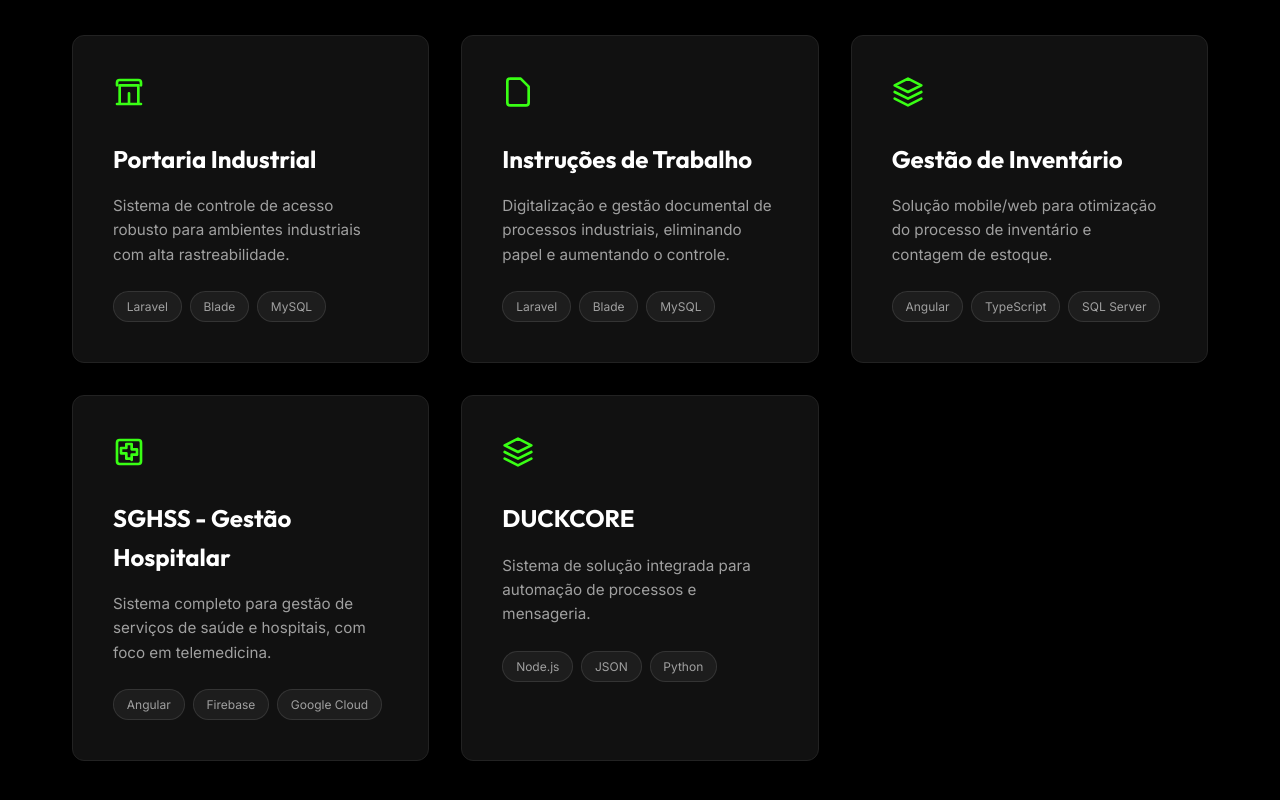
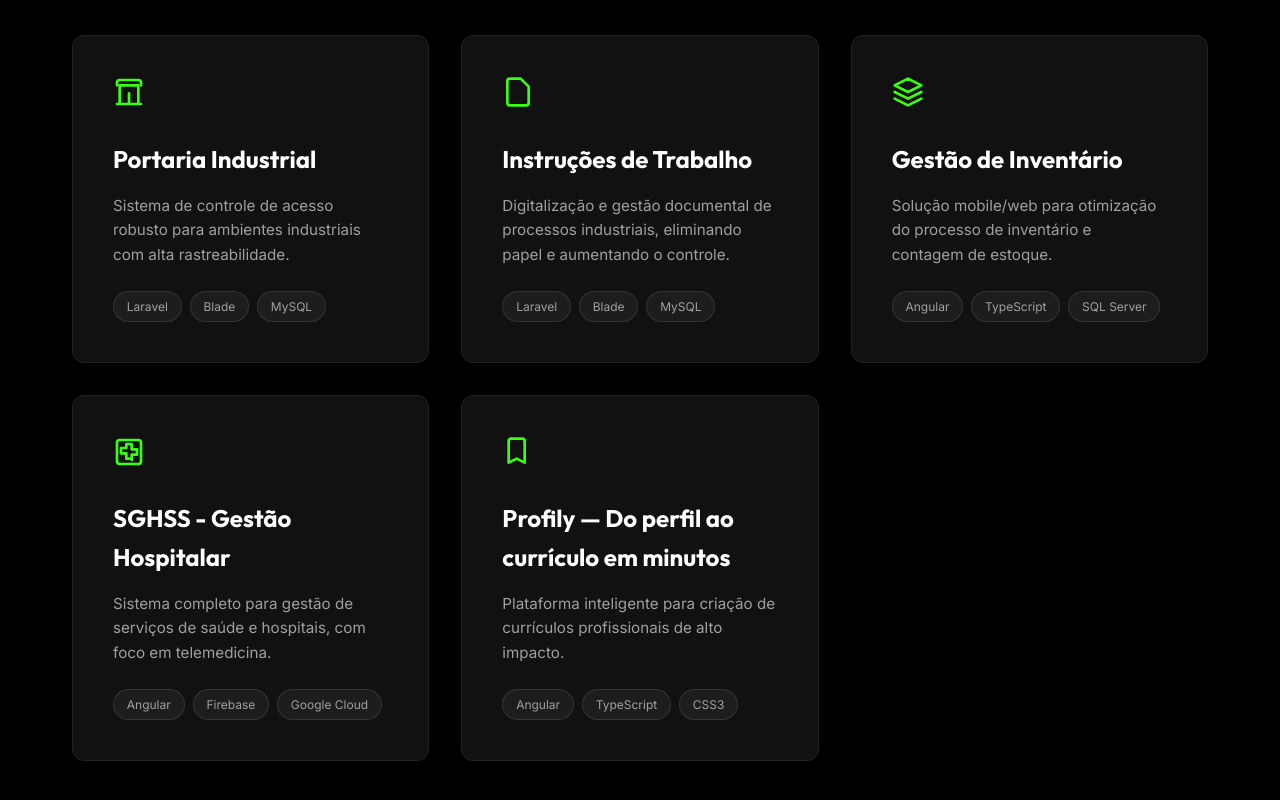
Before and after one commit to Mateus-Jesus-MJ/mateus.jesus, an Angular app: page / in a window 1280 px wide. Shown: the part 1994-2794 px from the top of the page. Built offline with nearby package versions, Linux system fonts and the light colour scheme.

Commit message:
Adição de um novo projeto

```diff
--- a/src/app/components/hero/hero.component.html
+++ b/src/app/components/hero/hero.component.html
@@ -12,16 +12,19 @@
 
             <div class="hero-actions">
                 <a href="#projects" class="btn btn-primary">Ver Projetos</a>
-        <a href="#contact" class="btn btn-outline">Networking</a>
+                <a href="#contact" class="btn btn-outline">Contato</a>
             </div>
 
             <div class="social-links">
                 <a href="https://github.com/Mateus-Jesus-MJ" target="_blank" class="social-icon" title="GitHub">
                     <svg viewBox="0 0 24 24" width="24" height="24" fill="none" stroke="currentColor" stroke-width="2">
-            <path d="M9 19c-5 1.5-5-2.5-7-3m14 6v-3.87a3.37 3.37 0 0 0-.94-2.61c3.14-.35 6.44-1.54 6.44-7A5.44 5.44 0 0 0 20 4.77 5.07 5.07 0 0 0 19.91 1S18.73.65 16 2.48a13.38 13.38 0 0 0-7 0C6.27.65 5.09 1 5.09 1A5.07 5.07 0 0 0 5 4.77a5.44 5.44 0 0 0-1.5 3.78c0 5.42 3.3 6.61 6.44 7A3.37 3.37 0 0 0 9 18.13V22"></path>
+                        <path
+                            d="M9 19c-5 1.5-5-2.5-7-3m14 6v-3.87a3.37 3.37 0 0 0-.94-2.61c3.14-.35 6.44-1.54 6.44-7A5.44 5.44 0 0 0 20 4.77 5.07 5.07 0 0 0 19.91 1S18.73.65 16 2.48a13.38 13.38 0 0 0-7 0C6.27.65 5.09 1 5.09 1A5.07 5.07 0 0 0 5 4.77a5.44 5.44 0 0 0-1.5 3.78c0 5.42 3.3 6.61 6.44 7A3.37 3.37 0 0 0 9 18.13V22">
+                        </path>
                     </svg>
                 </a>
-        <a href="https://www.linkedin.com/in/mateus-de-jesus-da-silva-666045234/" target="_blank" class="social-icon" title="LinkedIn">
+                <a href="https://www.linkedin.com/in/mateus-de-jesus-da-silva-666045234/" target="_blank"
+                    class="social-icon" title="LinkedIn">
                     <svg viewBox="0 0 24 24" width="24" height="24" fill="none" stroke="currentColor" stroke-width="2">
                         <path d="M16 8a6 6 0 0 1 6 6v7h-4v-7a2 2 0 0 0-2-2 2 2 0 0 0-2 2v7h-4v-7a6 6 0 0 1 6-6z"></path>
                         <rect x="2" y="9" width="4" height="12"></rect>
--- a/src/app/components/projects/projects.component.html
+++ b/src/app/components/projects/projects.component.html
@@ -10,7 +10,8 @@
       @for (project of projects; track project.title) {
       <div class="project-card" (click)="openProjectDetails(project)">
         <div class="project-icon">
-            <svg xmlns="http://www.w3.org/2000/svg" width="32" height="32" viewBox="0 0 24 24" fill="none" stroke="currentColor" stroke-width="2" stroke-linecap="round" stroke-linejoin="round">
+          <svg xmlns="http://www.w3.org/2000/svg" width="32" height="32" viewBox="0 0 24 24" fill="none"
+            stroke="currentColor" stroke-width="2" stroke-linecap="round" stroke-linejoin="round">
             <path [attr.d]="project.icon"></path>
           </svg>
         </div>
@@ -44,7 +45,8 @@
 
       <div class="modal-header">
         <div class="modal-icon">
-            <svg xmlns="http://www.w3.org/2000/svg" width="40" height="40" viewBox="0 0 24 24" fill="none" stroke="currentColor" stroke-width="2" stroke-linecap="round" stroke-linejoin="round">
+          <svg xmlns="http://www.w3.org/2000/svg" width="40" height="40" viewBox="0 0 24 24" fill="none"
+            stroke="currentColor" stroke-width="2" stroke-linecap="round" stroke-linejoin="round">
             <path [attr.d]="selectedProject.icon"></path>
           </svg>
         </div>
@@ -64,6 +66,16 @@
           <p>{{ selectedProject.fullDescription }}</p>
         </div>
 
+        <br />
+        @if (selectedProject.website) {
+        <div class="project-links">
+          <a [href]="selectedProject.website" target="_blank" rel="noopener noreferrer" class="btn-project">
+            🌐 <u>{{ selectedProject.textwebsite }}</u>
+          </a>
+        </div>
+        }
+
+        <br />
         <div class="features-section">
           <h3>Funcionalidades Chave</h3>
           <div class="features-grid">
--- a/src/app/components/projects/projects.component.ts
+++ b/src/app/components/projects/projects.component.ts
@@ -8,6 +8,8 @@ interface Project {
     features: string[];
     icon?: string;
     fullDescription?: string;
+    website?: string;
+    textwebsite?: string;
 }
 
 @Component({
@@ -61,21 +63,35 @@ A ferramenta assegura padronização, rastreabilidade e conformidade dos process
             icon: 'M19 3H5a2 2 0 0 0-2 2v14a2 2 0 0 0 2 2h14a2 2 0 0 0 2-2V5a2 2 0 0 0-2-2zm-5 14h-4v-4H6v-4h4V6h4v4h4v4h-4v4z'
         },
         {
-            title: 'DUCKCORE',
-            description: 'Sistema de solução integrada para automação de processos e mensageria.',
-            fullDescription: `Solução Integrada de Automação de Mensageria e Orquestração de Processos.
+            title: 'Profily — Do perfil ao currículo em minutos',
+            description: 'Plataforma inteligente para criação de currículos profissionais de alto impacto.',
+            fullDescription: `Plataforma Inteligente para Construção de Currículos Profissionais.
 
-O DuckCore é uma plataforma robusta desenvolvida em Node.js, projetada para preencher a lacuna entre a comunicação estratégica via WhatsApp e a execução técnica de scripts automatizados.
+O Profily é uma plataforma web desenvolvida para transformar informações profissionais em currículos modernos, organizados e visualmente elegantes. Com uma experiência totalmente interativa, o usuário acompanha em tempo real a construção do documento enquanto preenche seus dados, tornando o processo simples, rápido e intuitivo.
 
-A ferramenta atua como um centro de comando inteligente, um Dashboard de Controle de Missão, permitindo o gerenciamento de fluxos de informação e automações complexas em um único ecossistema.
+Muito além de um gerador de currículos, o Profily oferece recursos inteligentes para valorizar a trajetória profissional do usuário. A plataforma organiza experiências, formações, habilidades e certificações em um layout profissional, permitindo personalização completa e geração de documentos prontos para processos seletivos.
 
-O diferencial do DuckCore é a comunicação inteligente via WhatsApp, diferente de disparadores de mensagens comuns, o DuckCore utiliza tecnologia de emulação de Web Client para garantir uma integração fluida com o WhatsApp e sem a necessidade de pagamento extra por isso.
+Entre seus diferenciais estão a geração inteligente de resumo profissional, múltiplos modelos premium de currículo, organização dinâmica das experiências, salvamento automático das informações e exportação em PDF vetorial de alta qualidade, garantindo compatibilidade com sistemas ATS utilizados por recrutadores.
 
-O DuckCore não é apenas um bot de mensagens, mas um orquestrador de produtividade. Ele une a facilidade de comunicação do WhatsApp com o poder de processamento do Python, oferecendo controle total sobre o fluxo de trabalho automatizado.
+Combinando tecnologia, design e usabilidade, o Profily ajuda profissionais de qualquer área a apresentarem sua trajetória de forma clara, moderna e profissional.
 `,
-            tags: ['Node.js', 'JSON', 'Python'],
-            features: ['Automação de Processos', 'Mensageria WhatsApp & Telegram', 'Orquestração de Processos', 'Scripts Python Customizados', 'Coleta Inteligente de Dados'],
-            icon: 'M12 2L2 7l10 5 10-5-10-5zM2 17l10 5 10-5M2 12l10 5 10-5'
+            website: 'https://profilycv.vercel.app/',
+            textwebsite: 'Profily - Do perfil ao currículo em minutos',
+            tags: [
+                'Angular',
+                'TypeScript',
+                'CSS3',
+            ],
+            features: [
+                'Editor com Visualização em Tempo Real',
+                'Geração Inteligente de Resumo Profissional',
+                'Modelos Premium de Currículo',
+                'Organização por Drag-and-Drop',
+                'Exportação em PDF Vetorial',
+                'Otimização para ATS',
+                'Personalização Completa'
+            ],
+            icon: 'M7 2h8a2 2 0 0 1 2 2v16l-6-3-6 3V4a2 2 0 0 1 2-2z'
         }
     ];
 
```
Lines whose indentation alone changed are shown as unchanged.
